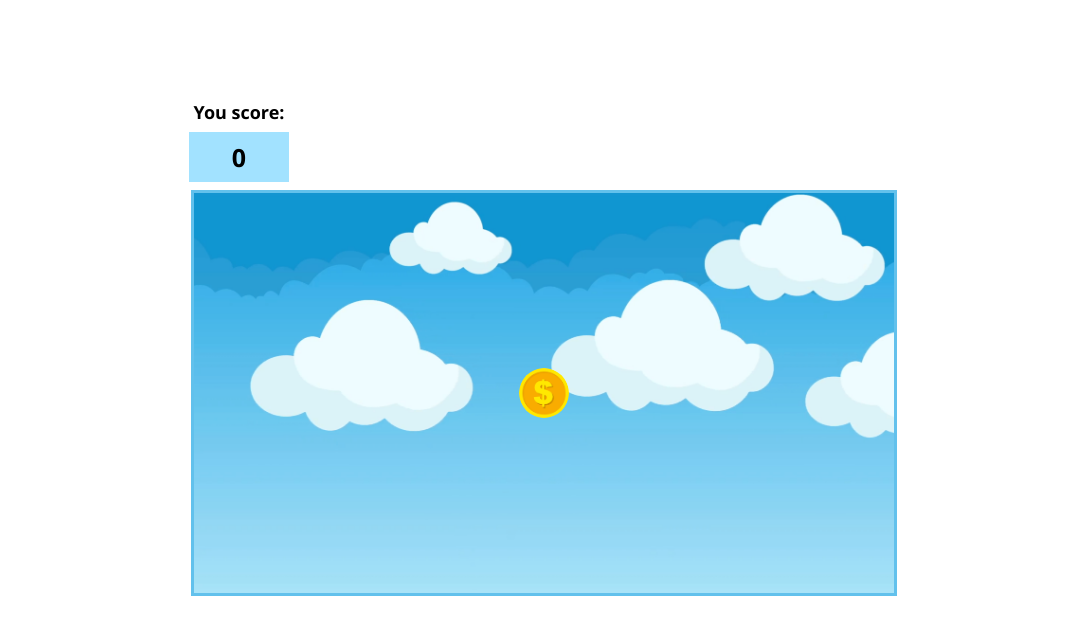
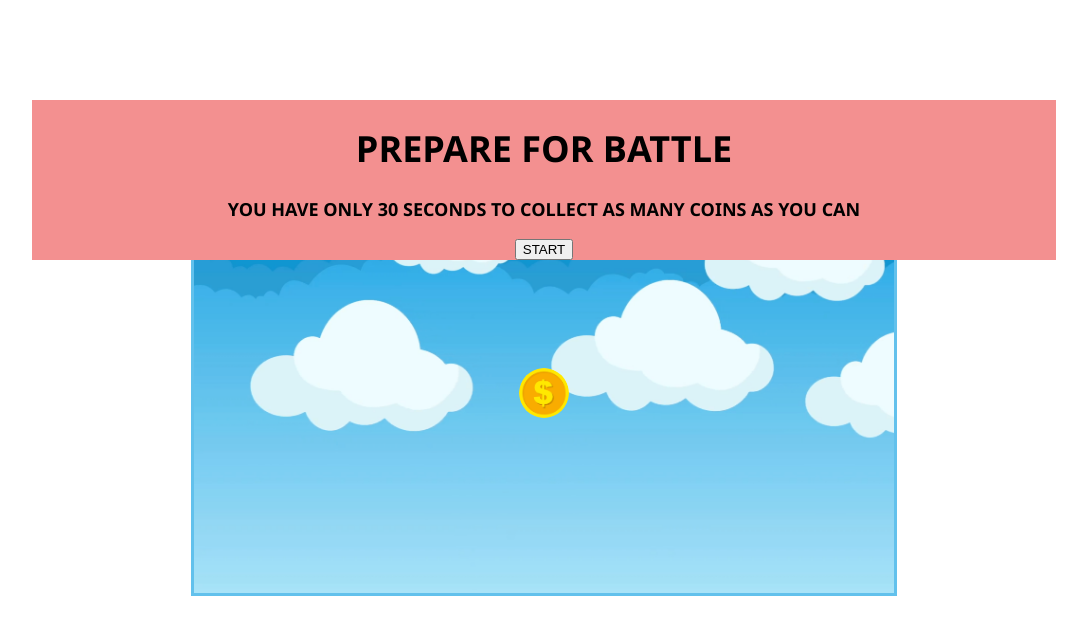
Before and after one commit to VadymVashchuk/Task_4_clicker_JS, a plain HTML site: page index.html in a window 1280 px wide. Shown: the whole page, without its empty margins (96-1183 px from the left). Drawn offline with Linux system fonts and the light colour scheme.

Commit message:
game_with_working_modal_window_basic

```diff
--- a/index.html
+++ b/index.html
@@ -9,12 +9,28 @@
   <title>V_Vashchuk_Task_4</title>
 </head>
 
-<body>
+<body class="body-lock">
   <div class="main-wrapper">
-    <div class="info-score">You score:</div>
-    <div id="score">0</div>
+    <div class="header">
+      <div class="info">You score:</div>
+      <div class="info">Time left:</div>
+    </div>
+    <div class="bottom-header">
+      <div id="score">0</div>
+      <button id="restart">Restart</button>
+      <div id="time">5</div>
+    </div>
     <div class="field">
       <div id="enemy"></div>
+    </div>
+  </div>
+  <div class="modal-window">
+    <div class="start-wrapper">
+      <div class="info-start">
+        <h1>PREPARE FOR BATTLE</h1>
+        <p>YOU HAVE ONLY 30 SECONDS TO COLLECT AS MANY COINS AS YOU CAN</p>
+      </div>
+      <button id="start">START</button>
     </div>
   </div>
 </body>
--- a/script.js
+++ b/script.js
@@ -1,13 +1,35 @@
 const enemy = document.getElementById('enemy');
+const start = document.getElementById('start');
 const score = document.getElementById('score');
 scoreValue = score.innerHTML;
+const time = document.getElementById('time');
+timeValue = time.innerHTML;
+const modalWindow = document.querySelector('.modal-window');
 
 function hit() {
-enemy.style.top = Math.random() * 350+"px";
-enemy.style.left = Math.random() * 650+"px";
-++scoreValue;
-console.log(scoreValue);
-score.innerHTML = scoreValue;
+  enemy.style.top = Math.random() * 350 + "px";
+  enemy.style.left = Math.random() * 650 + "px";
+  ++scoreValue;
+  score.innerHTML = scoreValue;
 }
 
 enemy.addEventListener("click", hit);
+start.addEventListener("click", function () {
+  let timerVar = setInterval(function () {           //ЯК ЦЕ ТАК, ЩО В ЗНАЧЕНИИ ПЕРЕМЕННОЇ ОГОЛОШУЄТЬСЯ ФУНКЦІЯ???
+    --timeValue;
+    time.innerHTML = timeValue;
+    if (timeValue === 0) {
+      clearInterval(timerVar);              // ЗУПИНЯЄ ТАЙМЕР
+      setTimeout(gameOver, 200);            // ЦЯ ШТУКА ТІЛЬКИ ДЛЯ ТОГО, ЩОБ НА ТАЙМЕРІ ПОЯВИВСЯ 0, А НЕ ЗУПИНЯЛОСЬ НА 1
+    }
+  }, 1000);
+  setTimeout(closeWindow, 2000);            // закриваємо модальне вікно окремо, а не в сетІнтервал, це важно
+});
+
+function gameOver() {                     // ЦЯ ШТУКА ТІЛЬКИ ДЛЯ ТОГО, ЩОБ НА ТАЙМЕРІ ПОЯВИВСЯ 0, А НЕ ЗУПИНЯЛОСЬ НА 1
+  alert('GAME OVER');
+}
+
+function closeWindow() {
+  modalWindow.classList.add('modal-window-closed');          //ЦЕ ДЛЯ ЗАКРИВАННЯ МОДАЛЬНОГО ВІКНА ФУНКЦІЯ
+}
--- a/style.css
+++ b/style.css
@@ -14,6 +14,17 @@ body {
 .main-wrapper {
   width: 710px;
   margin: 0 auto;
+}
+
+.header {
+  display: flex;
+  justify-content: space-between;
+}
+
+.bottom-header {
+  display: flex;
+  justify-content: space-between;
+  padding: 0 1px;
 }
 
 .field {
@@ -36,7 +47,7 @@ body {
   box-sizing: border-box;
 }
 
-#score {
+#score, #time, #restart {
   width: 100px;
   height: 50px;
   font-size: 25px;
@@ -48,9 +59,51 @@ body {
   margin: 8px 0px;
 }
 
-.info-score {
+#restart {
+  border: 0;
+}
+
+.info {
   width: 100px;
   font-size: 18px;
   text-align: center;
   font-weight: 700;
 }
+
+.start-wrapper {
+  position: absolute;
+  top: 100px;
+  width: 80%;
+  left: 10%;
+  background-color: rgb(190, 38, 38);
+}
+
+#start {}
+
+/* РОБЛЮ МОДАЛЬНЕ ВІКНО */
+
+.modal-window {
+  position: fixed;
+  top: 0px;
+  left: 0px;
+  right: 0px;
+  bottom: 0px;
+}
+
+.start-wrapper {
+  background-color: rgb(243, 144, 144);
+  display: flex;
+  flex-direction: column;
+  align-items: center;
+  justify-content: center;
+}
+
+.modal-window-closed {
+  display: none;
+}
+
+.info-start {
+  font-size: 18px;
+  text-align: center;
+  font-weight: 700;
+}
```
